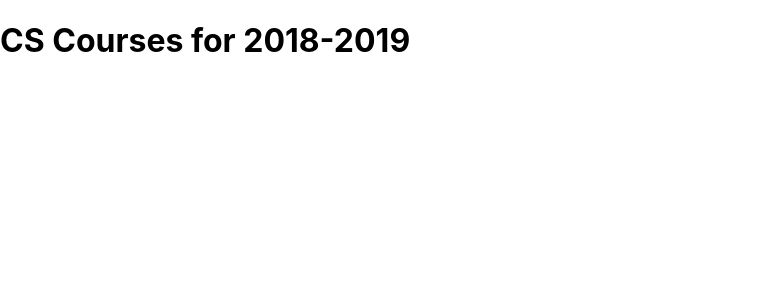
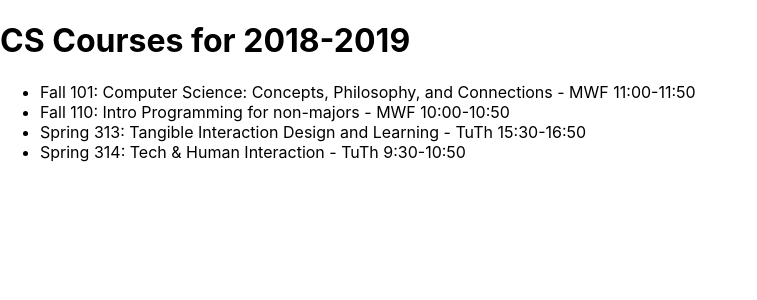
Before and after one commit to markantfort23/cs392-react-tutorial, a React (Vite) app: page / in a window 1280 px wide. Shown: the top 300 px of the page, without its empty margins (0-757 px from the left). Built offline with nearby package versions, Linux system fonts and the light colour scheme.

Commit message:
added course list

```diff
--- a/src/App.jsx
+++ b/src/App.jsx
@@ -1,10 +1,41 @@
+import React from 'react';
+import Banner from './components/Banner';
+import CourseList from './components/CourseList';
+
 const schedule = {
-  title: "CS Courses for 2018-2019"
+  "title": "CS Courses for 2018-2019",
+  "courses": {
+    "F101" : {
+      "term": "Fall",
+      "number": "101",
+      "meets" : "MWF 11:00-11:50",
+      "title" : "Computer Science: Concepts, Philosophy, and Connections"
+    },
+    "F110" : {
+      "term": "Fall",
+      "number": "110",
+      "meets" : "MWF 10:00-10:50",
+      "title" : "Intro Programming for non-majors"
+    },
+    "S313" : {
+      "term": "Spring",
+      "number": "313",
+      "meets" : "TuTh 15:30-16:50",
+      "title" : "Tangible Interaction Design and Learning"
+    },
+    "S314" : {
+      "term": "Spring",
+      "number": "314",
+      "meets" : "TuTh 9:30-10:50",
+      "title" : "Tech & Human Interaction"
+    }
+  }
 };
 
 const App = () => (
   <div>
-    <h1>{schedule.title}</h1>
+    <Banner title={schedule.title} />
+    <CourseList courses={schedule.courses} />
   </div>
 );
 
--- /dev/null
+++ b/src/components/Banner.jsx
@@ -0,0 +1,7 @@
+import React from 'react';
+
+const Banner = ({ title }) => (
+  <h1>{title}</h1>
+);
+
+export default Banner;
--- /dev/null
+++ b/src/components/CourseList.jsx
@@ -0,0 +1,16 @@
+import React from 'react';
+
+const CourseList = ({ courses }) => (
+  <ul>
+    {Object.keys(courses).map(courseId => {
+      const course = courses[courseId];
+      return (
+        <li key={courseId}>
+          {course.term} {course.number}: {course.title} - {course.meets}
+        </li>
+      );
+    })}
+  </ul>
+);
+
+export default CourseList;
```
